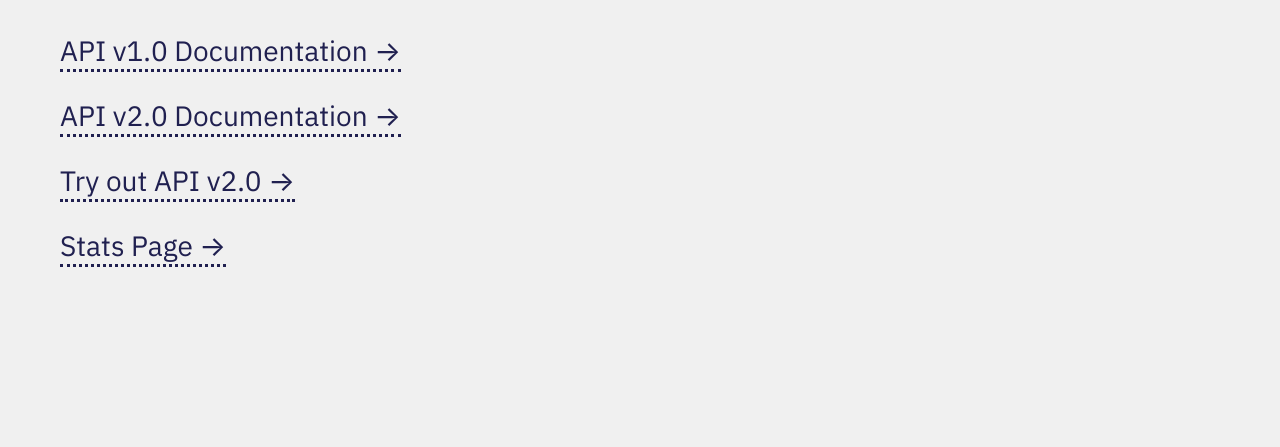
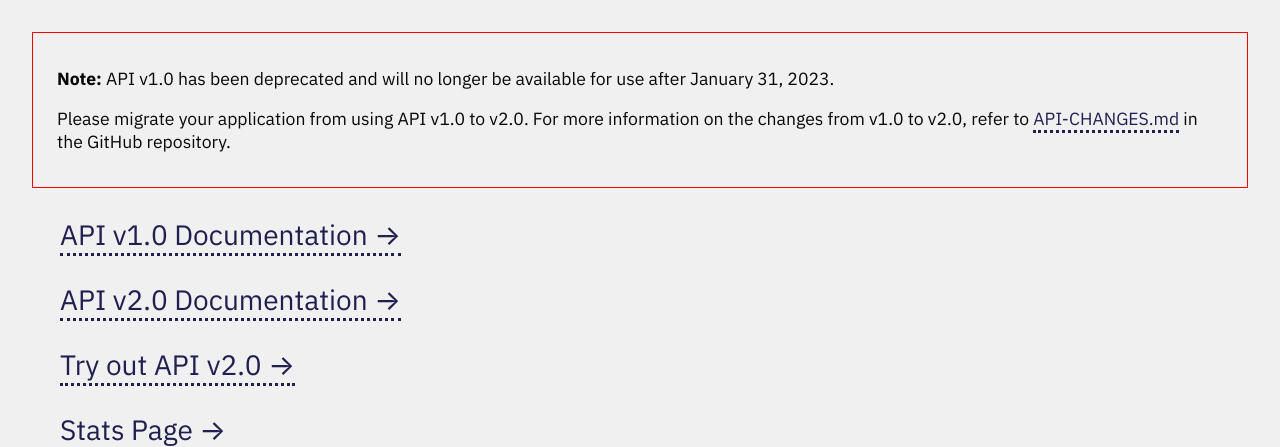
Before and after one commit to questionlp/api.wwdt.me_v2, a FastAPI app: page / in a window 1280 px wide. Shown: the part 83-530 px from the top of the page. Run offline with FastAPI, Linux system fonts and the light colour scheme; parts of the project's set-up code (start-up, migrations or seed data) failed here and were passed over.

Commit message:
Add messaging around deprecation of v1.0 on main index page

```diff
--- a/app/config.py
+++ b/app/config.py
@@ -9,7 +9,7 @@ import json
 from typing import Any, Dict
 
 API_VERSION = "2.0"
-APP_VERSION = "2.0.4"
+APP_VERSION = "2.0.5"
 
 
 def load_database_config(
--- a/static/style.css
+++ b/static/style.css
@@ -4,7 +4,6 @@
  * Copyright (c) 2018-2022 Linh Pham
  * api.wwdt.me is relased under the terms of the Apache License 2.0
  */
-
 @media all {
     html {
         font-family: "IBM Plex Sans", -apple-system, BlinkMacSystemFont, "Segoe UI", sans-serif;
@@ -20,6 +19,12 @@
         margin: 2em 0;
     }
 
+    div.notice {
+        border: 1px red solid;
+        font-size: 1.1rem;
+        padding: 1rem 1.5rem;
+    }
+
     div.page-link {
         font-size: 1.75rem;
         margin: 1em 1em;
@@ -28,12 +33,17 @@
     .links,
     .links:link,
     .links:active,
-    .links:visited {
+    .links:visited,
+    div.notice a,
+    div.notice a:link,
+    div.notice a:active,
+    div.notice a:visited {
         text-decoration: none;
         border-bottom: dotted;
     }
 
-    .links:hover {
+    .links:hover,
+    div.notice a:hover {
         text-decoration: none;
         border-bottom: solid;
     }
--- a/templates/index.html
+++ b/templates/index.html
@@ -16,6 +16,18 @@
     </header>
 
     <main>
+        <div class="notice">
+            <p>
+                <b>Note:</b> API v1.0 has been deprecated and will no longer
+                be available for use after January 31, 2023.
+            </p>
+            <p>
+                Please migrate your application from using API v1.0 to v2.0.
+                For more information on the changes from v1.0 to v2.0, refer
+                to <a href="https://github.com/questionlp/api.wwdt.me_v2/blob/main/API-CHANGES.md">API-CHANGES.md</a>
+                in the GitHub repository.
+            </p>
+        </div>
         <div class="page-link">
             <a class="links" href="/v1.0/docs">API v1.0 Documentation →</a>
         </div>
```
Also changed, not shown: CHANGELOG.md.
